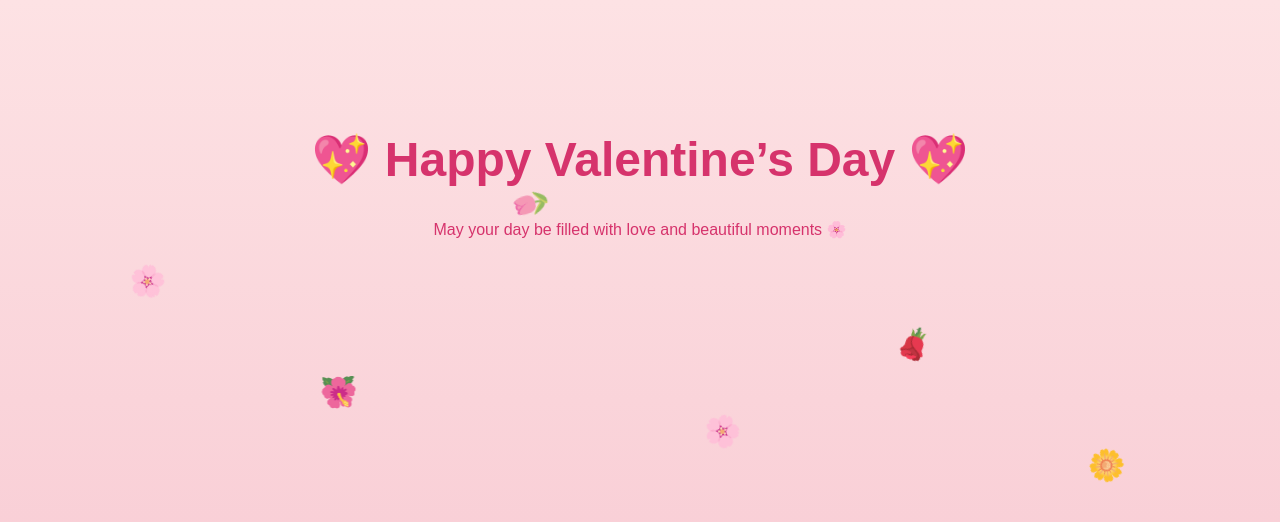
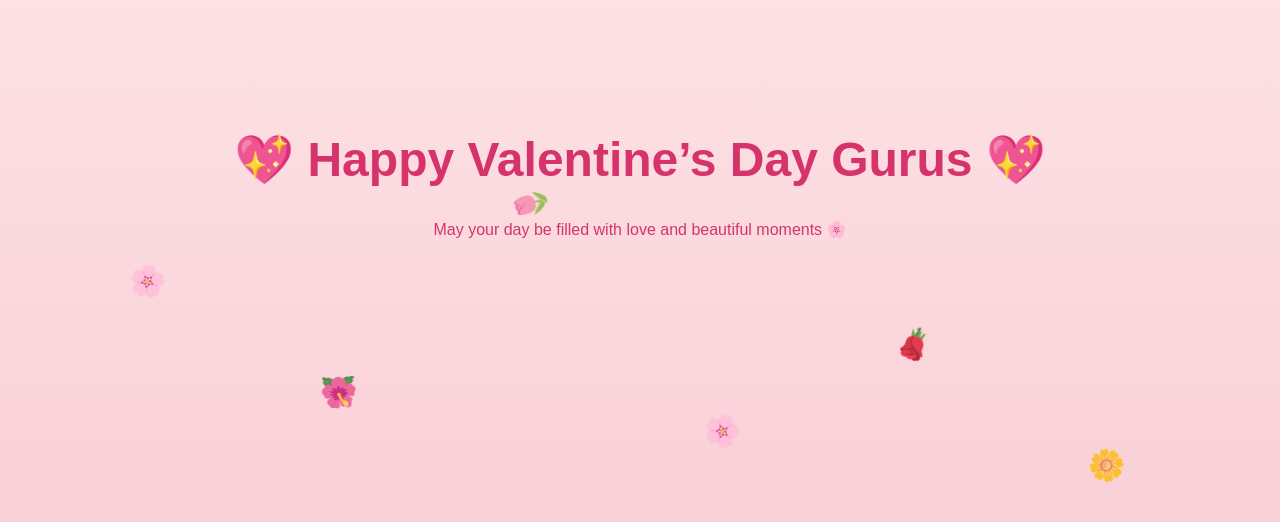
Before and after one commit to Koech000/happy-valentines, a plain HTML site: page index.html in a window 1280 px wide. Drawn offline with Linux system fonts and the light colour scheme.

Commit message:
added gurus

```diff
--- a/index.html
+++ b/index.html
@@ -75,7 +75,7 @@
   </div>
 
   <div class="container">
-    <h1>💖 Happy Valentine’s Day 💖</h1>
+    <h1>💖 Happy Valentine’s Day Gurus 💖</h1>
     <p>May your day be filled with love and beautiful moments 🌸</p>
   </div>
 
```
